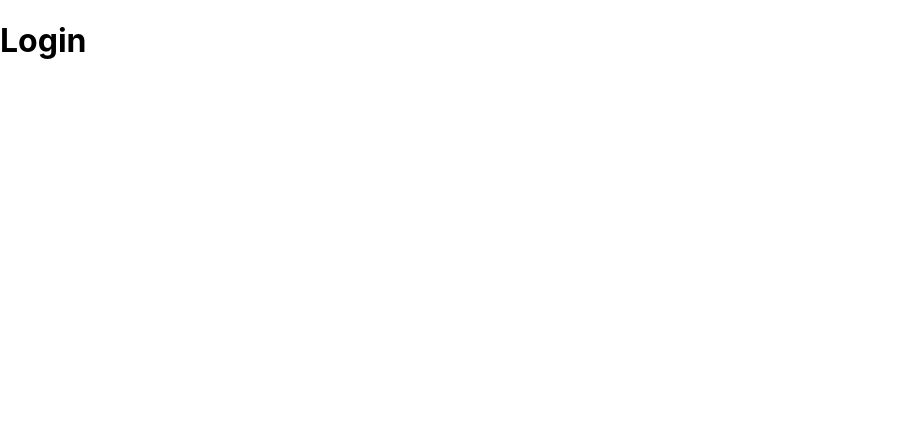
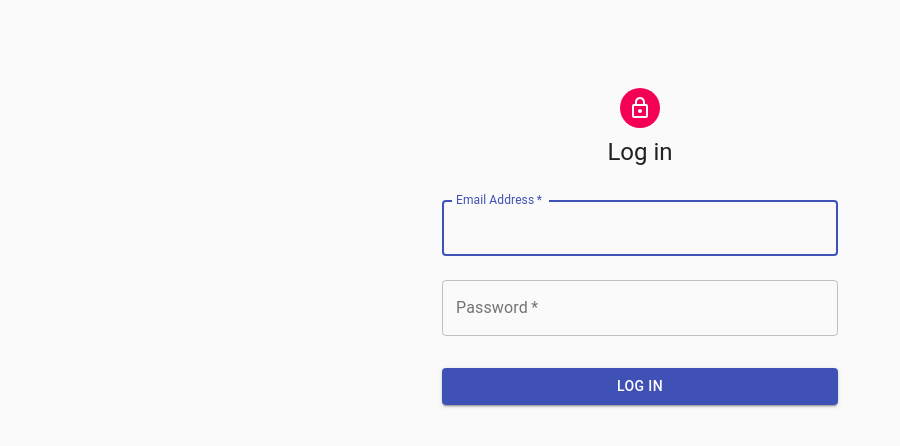
Before and after one commit to swadhinroutray/KMC-Neuro-ARS, a React (Create React App) app in the folder client/: page /login in a window 1280 px wide. Shown: the top 446 px of the page, without its empty margins (0-900 px from the left). Built offline with nearby package versions, Linux system fonts and the light colour scheme.

Commit message:
Added LoginPage UI and MobX store.

```diff
--- a/client/package.json
+++ b/client/package.json
@@ -9,6 +9,8 @@
     "@testing-library/jest-dom": "^5.11.4",
     "@testing-library/react": "^11.1.0",
     "@testing-library/user-event": "^12.1.10",
+    "mobx": "^6.3.2",
+    "mobx-react": "^7.2.0",
     "react": "^17.0.2",
     "react-dom": "^17.0.2",
     "react-router-dom": "^5.2.0",
--- a/client/src/App.js
+++ b/client/src/App.js
@@ -1,9 +1,12 @@
-import './App.css';
-import { BrowserRouter, BrowserRouter as Router } from 'react-router-dom';
+import { BrowserRouter } from 'react-router-dom';
 import { AppRouter } from './routes/AppRouter'
+import CssBaseline from '@material-ui/core/CssBaseline';
 function App() {
   return (
-    <BrowserRouter><AppRouter /></BrowserRouter>
+    <BrowserRouter>
+      <CssBaseline />
+      <AppRouter />
+    </BrowserRouter>
   );
 }
 
--- /dev/null
+++ b/client/src/models/LoginModel.js
@@ -0,0 +1,31 @@
+import { observable, action, makeObservable } from 'mobx';
+
+class LoginModel {
+    constructor() {
+        makeObservable(this, {
+            formData: observable,
+            loggedIn: observable,
+            setField: action,
+            login: action,
+        })
+    }
+    loggedIn = false;
+
+    formData = {
+        email: "",
+        password: ""
+    };
+
+    setField(field, newValue) {
+        this.formData[field] = newValue.trim();
+    }
+
+    login() {
+        this.loggedIn = true;
+        this.setField('email', '');
+        this.setField('password', '');
+    }
+}
+
+const store = new LoginModel();
+export default store;
--- a/client/src/pages/LoginPage.jsx
+++ b/client/src/pages/LoginPage.jsx
@@ -1,11 +1,92 @@
 import React from 'react';
+import { inject, observer } from 'mobx-react';
+import Avatar from '@material-ui/core/Avatar';
+import Button from '@material-ui/core/Button';
+import TextField from '@material-ui/core/TextField';
+import LockOutlinedIcon from '@material-ui/icons/LockOutlined';
+import Typography from '@material-ui/core/Typography';
+import { makeStyles } from '@material-ui/core/styles';
+import Container from '@material-ui/core/Container';
 
-const LoginPage = () => {
+const useStyles = makeStyles((theme) => ({
+    paper: {
+        marginTop: theme.spacing(10),
+        display: 'flex',
+        flexDirection: 'column',
+        alignItems: 'center',
+    },
+    avatar: {
+        margin: theme.spacing(1),
+        backgroundColor: theme.palette.secondary.main,
+    },
+    form: {
+        width: '100%',
+        marginTop: theme.spacing(2),
+    },
+    submit: {
+        margin: theme.spacing(3, 0, 2),
+    },
+}));
+
+const LoginPage = inject('loginStore')(observer(({ loginStore }) => {
+
+    const handleInput = (event) => {
+        // Set Email or Password field
+        loginStore.setField(event.target.id, event.target.value)
+    }
+    const handleSubmit = (e) => {
+        e.preventDefault()
+        loginStore.login()
+    }
+
+    const classes = useStyles();
     return (
-        <div>
-            <h1>Login</h1>
-        </div>
+        <Container component="main" maxWidth="xs">
+            <div className={classes.paper}>
+                <Avatar className={classes.avatar}>
+                    <LockOutlinedIcon />
+                </Avatar>
+                <Typography component="h1" variant="h5">
+                    Log in
+                </Typography>
+                <form className={classes.form} noValidate onSubmit={handleSubmit}>
+                    <TextField
+                        variant="outlined"
+                        margin="normal"
+                        required
+                        fullWidth
+                        id="email"
+                        label="Email Address"
+                        name="email"
+                        autoComplete="email"
+                        autoFocus
+                        onChange={handleInput}
+                    />
+                    <TextField
+                        variant="outlined"
+                        margin="normal"
+                        required
+                        fullWidth
+                        name="password"
+                        label="Password"
+                        type="password"
+                        id="password"
+                        autoComplete="current-password"
+                        onChange={handleInput}
+                    />
+                    <Button
+                        type="submit"
+                        fullWidth
+                        variant="contained"
+                        color="primary"
+                        className={classes.submit}
+                    >
+                        Log In
+                    </Button>
+                </form>
+            </div>
+        </Container>
     );
-};
+}));
 
 export { LoginPage }
--- a/client/src/routes/AppRouter.jsx
+++ b/client/src/routes/AppRouter.jsx
@@ -1,15 +1,18 @@
 import React from 'react';
+import { Provider } from 'mobx-react'
 import { Switch } from 'react-router';
 import { Route } from "react-router-dom";
 import { LoginPage, FormPage, AppointmentsPage } from '../pages'
-
+import loginStore from '../models/LoginModel'
 
 export const AppRouter = () => {
     return (
-        <Switch>
-            <Route path={'/login'} component={LoginPage}></Route>
-            <Route path={'/form'} component={FormPage}></Route>
-            <Route path={'/appointments'} component={AppointmentsPage}></Route>
-        </Switch>
+        <Provider loginStore={loginStore}>
+            <Switch>
+                <Route path={'/login'} component={LoginPage}></Route>
+                <Route path={'/form'} component={FormPage}></Route>
+                <Route path={'/appointments'} component={AppointmentsPage}></Route>
+            </Switch>
+        </Provider>
     );
 };
```
Also changed, not shown: 1 other file (tests, documents, lock files or other folders).
